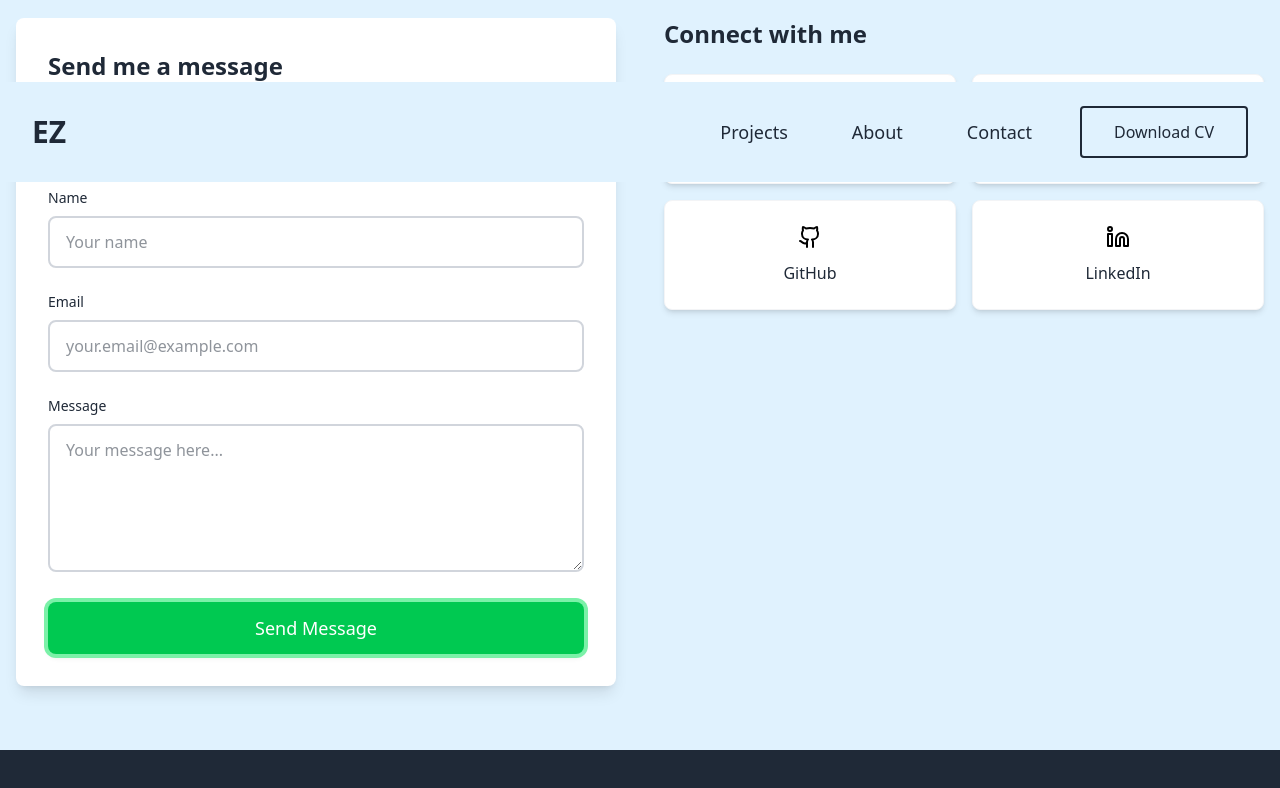
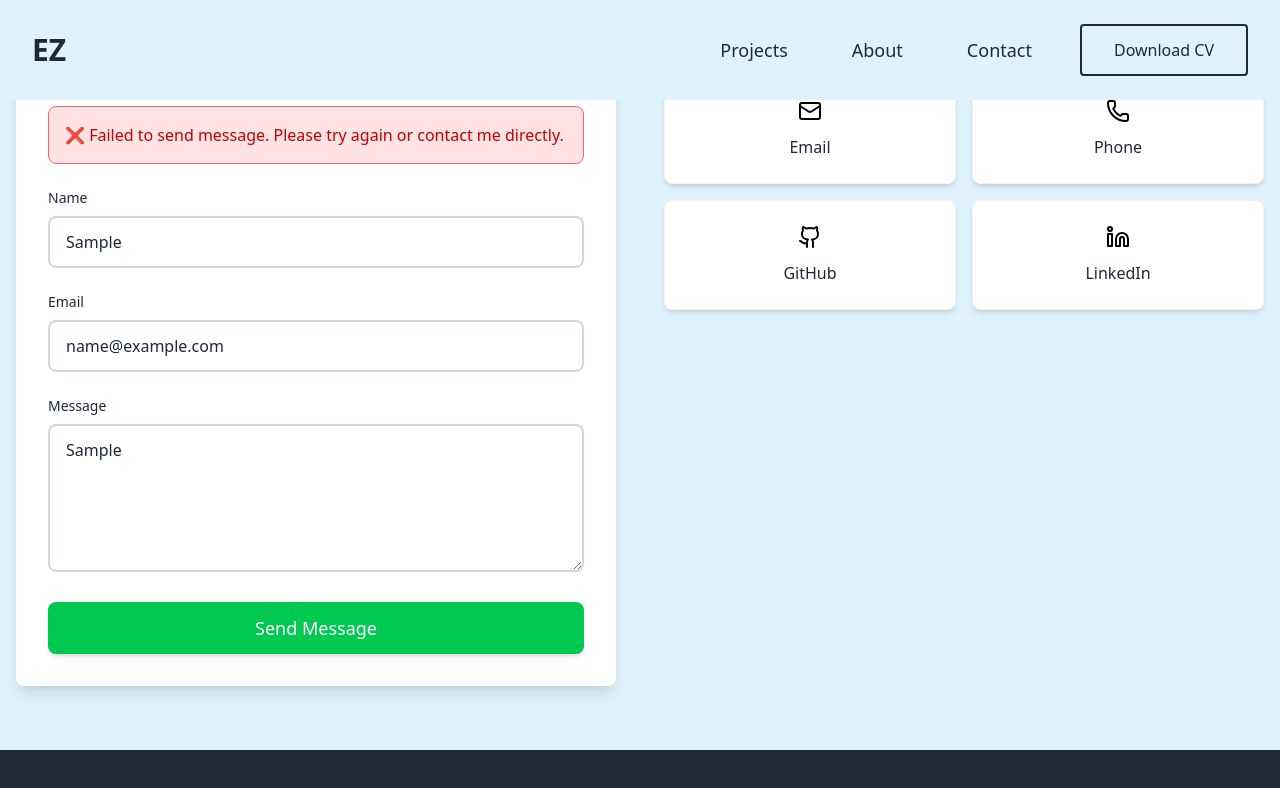
Before and after one commit to ElenaZht/FullStackPortfolio, a React (Vite) app in the folder webUI/: page / in a window 1280 px wide. Both pictures are taken after typing "Sample", "name@example.com", "Sample" into the empty fields and a click on the button "Send Message". Shown: the part 2550-3338 px from the top of the page. Built offline with nearby package versions, Linux system fonts and the light colour scheme.

Commit message:
Implement contacts form with formpree

```diff
--- a/webUI/package.json
+++ b/webUI/package.json
@@ -10,7 +10,6 @@
     "preview": "vite preview"
   },
   "dependencies": {
-    "@emailjs/browser": "^4.4.1",
     "lucide-react": "^0.513.0",
     "react": "^19.1.0",
     "react-dom": "^19.1.0"
--- a/webUI/public/db.json
+++ b/webUI/public/db.json
@@ -76,7 +76,7 @@
       ],
       "links": {
         "github": "https://github.com/ElenaZht/Weather",
-        "live": ""
+        "live": "https://d349gad4gm9q54.cloudfront.net/"
       },
       "status": "mvp",
       "createdAt": "2023-09",
--- a/webUI/src/components/CvDownloadButton.tsx
+++ b/webUI/src/components/CvDownloadButton.tsx
@@ -1,5 +1,3 @@
-import React from 'react'
-
 export default function CvDownloadButton() {
   const handleDownloadCV = () => {
     const link = document.createElement('a')
--- a/webUI/src/components/SmallProjectCard.tsx
+++ b/webUI/src/components/SmallProjectCard.tsx
@@ -1,4 +1,4 @@
-import React, { useState } from 'react'
+import { useState } from 'react'
 
 interface ProjectData {
   name: string
@@ -55,6 +55,19 @@ export default function SmallProjectCard({ project, onSeeMore }: SmallProjectCar
                 </a>
               </>
             )}
+            {project.links.github && (
+              <>
+                <span className="text-gray-400">|</span>
+                <a
+                  href={project.links.github}
+                  target="_blank"
+                  rel="noopener noreferrer"
+                  className="text-dark hover:text-gray-600 text-sm font-medium transition-colors duration-200"
+                >
+                  GitHub
+                </a>
+              </>
+            )}
           </div>
 
           {/* Tech Stack */}
--- a/webUI/src/sections/ContactsSection.tsx
+++ b/webUI/src/sections/ContactsSection.tsx
@@ -1,6 +1,5 @@
 import React, { useState } from 'react';
 import { Mail, Phone, Github, Linkedin } from 'lucide-react';
-import emailjs from '@emailjs/browser';
 
 const ContactsSection: React.FC = () => {
   const [formData, setFormData] = useState({
@@ -25,30 +24,32 @@ const ContactsSection: React.FC = () => {
     setSubmitStatus('idle');
 
     try {
-      const templateParams = {
-        from_name: formData.name,
-        from_email: formData.email,
-        message: formData.message,
-        to_email: 'elenazht@gmail.com'
-      };
+      const response = await fetch('https://formspree.io/f/xjkrwrqj', {
+        method: 'POST',
+        headers: {
+          'Content-Type': 'application/json',
+        },
+        body: JSON.stringify({
+          name: formData.name,
+          email: formData.email,
+          message: formData.message,
+          _subject: `Portfolio Contact from ${formData.name}`,
+        }),
+      });
 
-      // limit 200 letters / month
-    //   await emailjs.send(
-    //     import.meta.env.VITE_EMAILJS_SERVICE_ID,
-    //     import.meta.env.VITE_EMAILJS_TEMPLATE_ID,
-    //     templateParams,
-    //     import.meta.env.VITE_EMAILJS_PUBLIC_KEY
-    //   );
-
-      setSubmitStatus('success');
-      setFormData({ name: '', email: '', message: '' }); // Reset form
-
+      if (response.ok) {
+        setSubmitStatus('success');
+        setFormData({ name: '', email: '', message: '' });
+      } else {
+        setSubmitStatus('error');
+      }
     } catch (error) {
-      console.error('Email send failed:', error);
+      console.error('Error submitting form:', error);
       setSubmitStatus('error');
-
     } finally {
       setIsSubmitting(false);
+      // Auto-hide status after 5 seconds
+      setTimeout(() => setSubmitStatus('idle'), 5000);
     }
   };
 
@@ -92,12 +93,13 @@ const ContactsSection: React.FC = () => {
             {/* Status Messages */}
             {submitStatus === 'success' && (
               <div className="mb-6 p-4 bg-green-100 border border-green-400 text-green-700 rounded-lg">
-                Thank you! Your message has been sent successfully.
+                ✅ Message sent successfully! I'll get back to you soon.
               </div>
             )}
+
             {submitStatus === 'error' && (
               <div className="mb-6 p-4 bg-red-100 border border-red-400 text-red-700 rounded-lg">
-                Sorry, there was an error sending your message. Please try again.
+                ❌ Failed to send message. Please try again or contact me directly.
               </div>
             )}
 
@@ -113,7 +115,8 @@ const ContactsSection: React.FC = () => {
                   value={formData.name}
                   onChange={handleInputChange}
                   required
-                  className="w-full px-4 py-3 border-2 border-gray-300 rounded-lg focus:border-primary focus:outline-none transition-colors duration-200 bg-white text-dark"
+                  disabled={isSubmitting}
+                  className="w-full px-4 py-3 border-2 border-gray-300 rounded-lg focus:border-primary focus:outline-none transition-colors duration-200 bg-white text-dark disabled:opacity-50 disabled:cursor-not-allowed"
                   placeholder="Your name"
                 />
               </div>
@@ -129,7 +132,8 @@ const ContactsSection: React.FC = () => {
                   value={formData.email}
                   onChange={handleInputChange}
                   required
-                  className="w-full px-4 py-3 border-2 border-gray-300 rounded-lg focus:border-primary focus:outline-none transition-colors duration-200 bg-white text-dark"
+                  disabled={isSubmitting}
+                  className="w-full px-4 py-3 border-2 border-gray-300 rounded-lg focus:border-primary focus:outline-none transition-colors duration-200 bg-white text-dark disabled:opacity-50 disabled:cursor-not-allowed"
                   placeholder="your.email@example.com"
                 />
               </div>
@@ -144,8 +148,9 @@ const ContactsSection: React.FC = () => {
                   value={formData.message}
                   onChange={handleInputChange}
                   required
+                  disabled={isSubmitting}
                   rows={5}
-                  className="w-full px-4 py-3 border-2 border-gray-300 rounded-lg focus:border-primary focus:outline-none transition-colors duration-200 resize-vertical bg-white text-dark"
+                  className="w-full px-4 py-3 border-2 border-gray-300 rounded-lg focus:border-primary focus:outline-none transition-colors duration-200 resize-vertical bg-white text-dark disabled:opacity-50 disabled:cursor-not-allowed"
                   placeholder="Your message here..."
                 />
               </div>
@@ -153,20 +158,23 @@ const ContactsSection: React.FC = () => {
               <button
                 type="submit"
                 disabled={isSubmitting}
-                className={`w-full py-3 px-6 rounded-lg font-medium text-lg shadow-md transition-all duration-300 focus:outline-none focus:ring-4 focus:ring-green-300 relative overflow-hidden group ${
-                  isSubmitting
-                    ? 'bg-gray-400 cursor-not-allowed'
-                    : 'bg-green-500 text-white hover:bg-green-600 active:bg-green-700 hover:shadow-xl transform hover:scale-105 active:scale-95'
-                }`}
+                className="w-full py-3 px-6 rounded-lg font-medium text-lg shadow-md transition-all duration-300 focus:outline-none focus:ring-4 focus:ring-green-300 relative overflow-hidden group bg-green-500 text-white hover:bg-green-600 active:bg-green-700 hover:shadow-xl transform hover:scale-105 active:scale-95 disabled:opacity-50 disabled:cursor-not-allowed disabled:transform-none disabled:hover:bg-green-500"
               >
                 <span className="relative z-10">
-                  {isSubmitting ? 'Sending...' : 'Send Message'}
+                  {isSubmitting ? (
+                    <span className="flex items-center justify-center">
+                      <svg className="animate-spin -ml-1 mr-3 h-5 w-5 text-white" xmlns="http://www.w3.org/2000/svg" fill="none" viewBox="0 0 24 24">
+                        <circle className="opacity-25" cx="12" cy="12" r="10" stroke="currentColor" strokeWidth="4"></circle>
+                        <path className="opacity-75" fill="currentColor" d="M4 12a8 8 0 018-8V0C5.373 0 0 5.373 0 12h4zm2 5.291A7.962 7.962 0 014 12H0c0 3.042 1.135 5.824 3 7.938l3-2.647z"></path>
+                      </svg>
+                      Sending...
+                    </span>
+                  ) : (
+                    'Send Message'
+                  )}
                 </span>
                 {!isSubmitting && (
-                  <>
-                    <div className="absolute inset-0 bg-gradient-to-r from-green-400 to-green-600 opacity-0 group-hover:opacity-100 transition-opacity duration-300"></div>
-                    <div className="absolute inset-0 bg-white opacity-0 group-active:opacity-20 transition-opacity duration-150"></div>
-                  </>
+                  <div className="absolute inset-0 bg-gradient-to-r from-green-400 to-green-600 opacity-0 group-hover:opacity-100 transition-opacity duration-300"></div>
                 )}
               </button>
             </form>
--- a/webUI/src/sections/ProjectsSection.tsx
+++ b/webUI/src/sections/ProjectsSection.tsx
@@ -1,4 +1,4 @@
-import React, { useState, useEffect } from 'react'
+import { useState, useEffect } from 'react'
 import SmallProjectCard from '../components/SmallProjectCard'
 import BigProjectCard from '../components/BigProjectCard'
 
```
Also changed, not shown: 1 other file (tests, documents, lock files or other folders).
